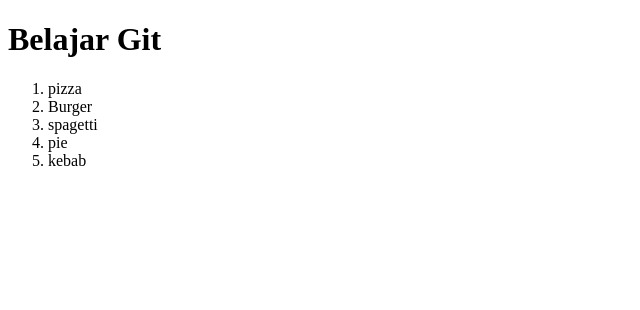
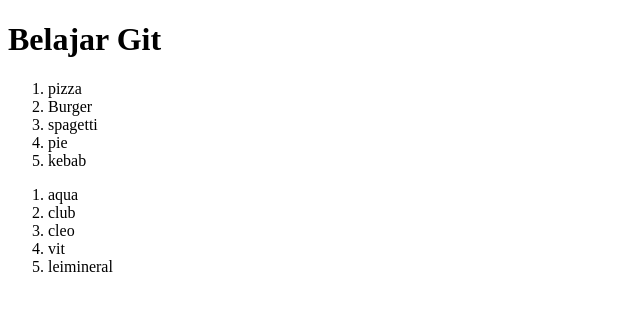
Before and after one commit to arifprasetiyoutomo/Belajar-Git, a plain HTML site: page index.html in a window 1280 px wide. Shown: the whole page, without its empty margins (0-640 px from the left). Drawn offline with Linux system fonts and the light colour scheme.

Commit message:
Menambahkan minuman Favorito

```diff
--- a/index.html
+++ b/index.html
@@ -16,5 +16,12 @@
         <li>pie</li>
         <li>kebab</li>
     </ol>
+    <ol>
+        <li>aqua</li>
+        <li>club</li>
+        <li>cleo</li>
+        <li>vit</li>
+        <li>leimineral</li>
+    </ol>
 </body>
 </html>
```
